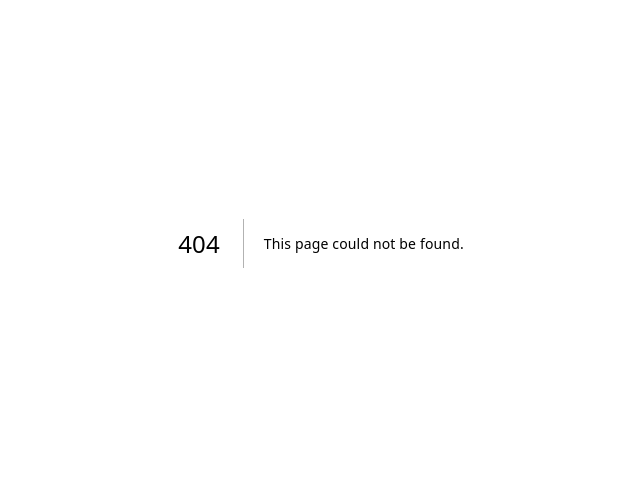
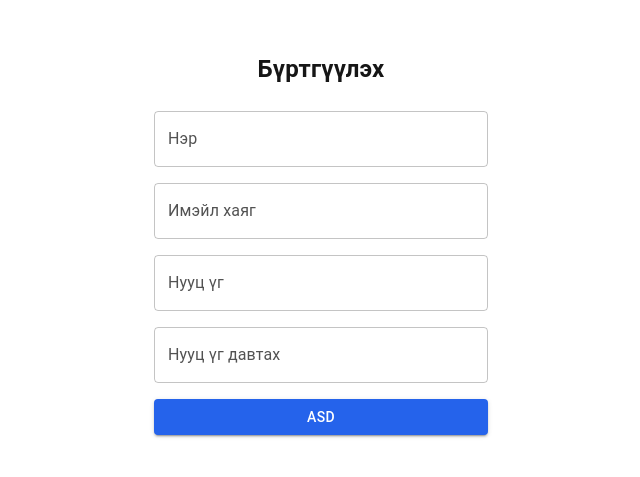
Before and after one commit to leap-1e-team1/E-COMMERCE, a Next.js app in the folder front-end/: page /register in a window 1280 px wide. Before the commit this address had no page. Shown: the part 157-634 px from the top of the page, without its empty margins (319-959 px from the left). Built offline with nearby package versions, Linux system fonts and the light colour scheme.

Commit message:
input (#32)
Co-authored-by: 24LU1697 24LU1697 <24LU1697@G302-CC0111.local>

```diff
--- /dev/null
+++ b/front-end/src/app/register/page.tsx
@@ -0,0 +1,33 @@
+"use client";
+
+import { CustomButton } from "@/components/Button";
+import { Input } from "@/components/Input";
+import { Stack, Typography } from "@mui/material";
+
+const Register = () => {
+  return (
+    <Stack
+      alignItems={"center"}
+      justifyContent={"center"}
+      sx={{ height: "100vh" }}
+      gap={"24px"}
+    >
+      <Typography color="text" fontSize={"24px"} fontWeight={"600"}>
+        Бүртгүүлэх
+      </Typography>
+      <Stack gap={4} sx={{ width: "334px" }}>
+        <Input label="Нэр" placeholder="Нэр" />
+        <Input label="Имэйл хаяг" placeholder="Имэйл хаяг" />
+        <Input label="Нууц үг" placeholder="Нууц үг" />
+        <Input label="Нууц үг давтах " placeholder="Нууц үг давтах " />
+        <CustomButton
+          text="asd"
+          handleClick={() => {
+            console.log("Asd");
+          }}
+        />
+      </Stack>
+    </Stack>
+  );
+};
+export default Register;
--- /dev/null
+++ b/front-end/src/components/Input.tsx
@@ -0,0 +1,19 @@
+"use client";
+
+import { TextField } from "@mui/material";
+
+type InputProps = {
+  label: string;
+  placeholder: string;
+};
+
+export const Input = ({ label, placeholder }: InputProps) => {
+  return (
+    <TextField
+      label={label}
+      variant="outlined"
+      //   sx={{ py: 2, px: 3, height: "36px" }}
+      placeholder={placeholder}
+    />
+  );
+};
```
